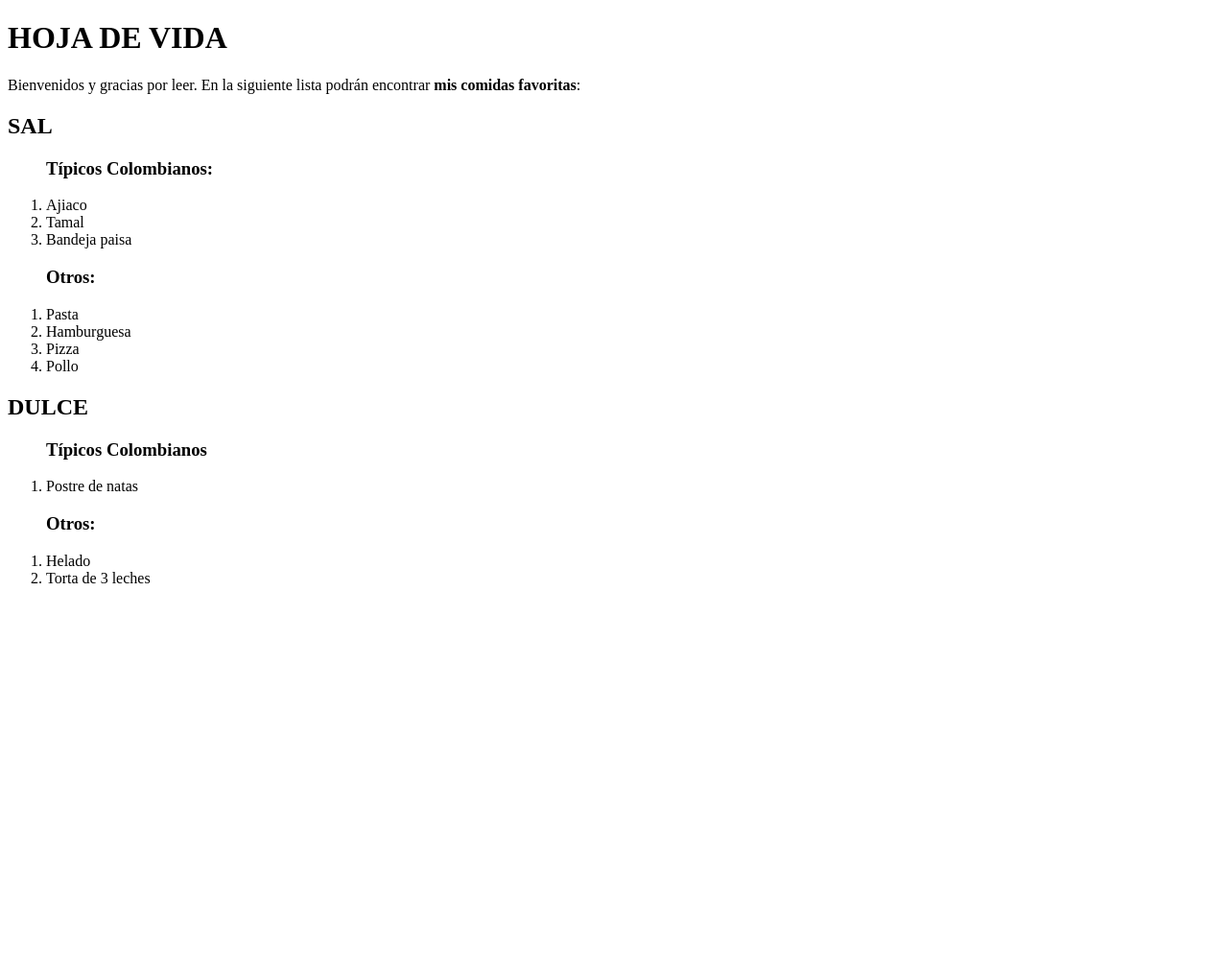
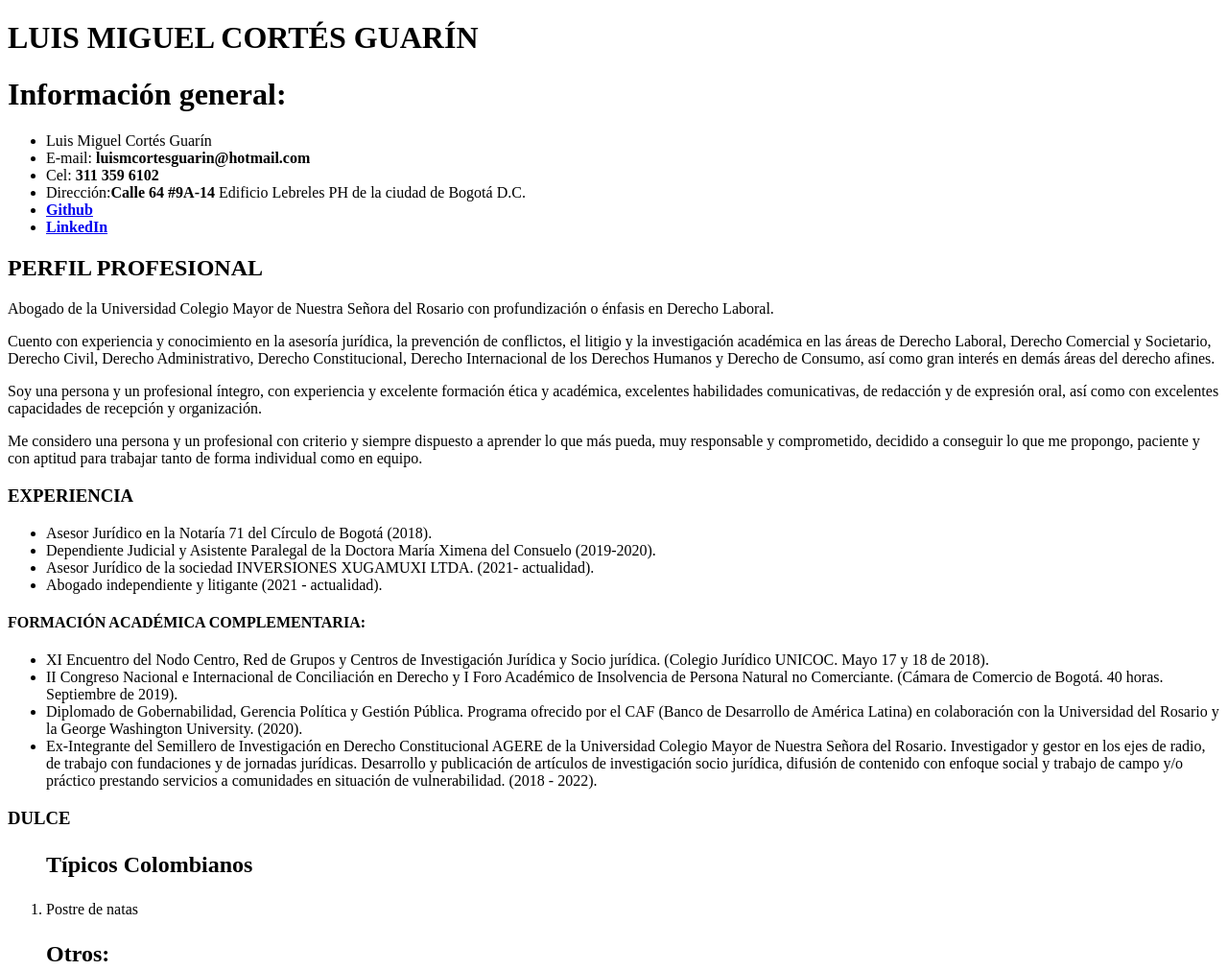
Before and after one commit to LuisMCortesG/Hoja-de-Vida, a plain HTML site: page index.html in a window 1280 px wide. Shown: the top 1011 px of the page at 96% size. Before the commit the page ends 800 px from the top, so only its background shows below. Drawn offline with Linux system fonts and the light colour scheme.

Commit message:
First Update

```diff
--- a/index.html
+++ b/index.html
@@ -2,32 +2,50 @@
 <html>
     <head>
         <meta charset="UTF-8">
-        <title>CV Luis Miguel Cortés Guarín</title>
+        <title>Hoja de Vida de Luis Miguel Cortés Guarín</title>
     </head>
     <body>
-        <h1>HOJA DE VIDA</h1>
-            <p>Bienvenidos y gracias por leer. En la siguiente lista podrán encontrar <strong>mis comidas favoritas</strong>:</p>
-                <h2>SAL</h2>
-                    <h3><ol>Típicos Colombianos:</ol></h3>
-                        <ol>
-                            <li>Ajiaco</li>
-                            <li>Tamal</li>
-                            <li>Bandeja paisa</li>
-                        </ol>
-                    <h3><ol>Otros:</ol></h3>
-                        <ol>
-                            <li>Pasta</li>
-                            <li>Hamburguesa</li>
-                            <li>Pizza</li>
-                            <li>Pollo</li>
-                        </ol>
+        <h1>LUIS MIGUEL CORTÉS GUARÍN</h1>
 
-                <h2>DULCE</h2>
-                    <h3><ol>Típicos Colombianos</ol></h3>
+        <h1>Información general:</h1>
+
+        <ul>
+        <li>Luis Miguel Cortés Guarín</li>
+        <li>E-mail: <strong>luismcortesguarin@hotmail.com</strong></li>
+        <li>Cel: <strong>311 359 6102</strong></li>
+        <li>Dirección:<strong>Calle 64 #9A-14</strong> Edificio Lebreles PH de la ciudad de Bogotá D.C.</li>
+        <li><strong><a href="https://github.com/LuisMCortesG">Github</a></strong></li>
+        <li><strong><a href="https://www.linkedin.com/in/luis-miguel-cortes-guarin/">LinkedIn</a></strong></li>
+        </ul>
+
+            <h2>PERFIL PROFESIONAL</h2>
+            <p>Abogado de la Universidad Colegio Mayor de Nuestra Señora del Rosario con profundización o énfasis en Derecho Laboral.</p>
+            <p>Cuento con experiencia y conocimiento en la asesoría jurídica, la prevención de conflictos, el litigio y la investigación académica en las áreas de Derecho Laboral, Derecho Comercial y Societario, Derecho Civil, Derecho Administrativo, Derecho Constitucional, Derecho Internacional de los Derechos Humanos y Derecho de Consumo, así como gran interés en demás áreas del derecho afines.</p>
+            <p>Soy una persona y un profesional íntegro, con experiencia y excelente formación ética y académica, excelentes habilidades comunicativas, de redacción y de expresión oral, así como con excelentes capacidades de recepción y organización.</p>
+            <p>Me considero una persona y un profesional con criterio y siempre dispuesto a aprender lo que más pueda, muy responsable y comprometido, decidido a conseguir lo que me propongo, paciente y con aptitud para trabajar tanto de forma individual como en equipo.</p>
+
+                <h3>EXPERIENCIA</h3>
+                <ul>
+                <li>Asesor Jurídico en la Notaría 71 del Círculo de Bogotá (2018).</li>
+                <li>Dependiente Judicial y Asistente Paralegal de la Doctora María Ximena del Consuelo (2019-2020).</li>
+                <li>Asesor Jurídico de la sociedad INVERSIONES XUGAMUXI LTDA. (2021- actualidad).</li>
+                <li>Abogado independiente y litigante (2021 - actualidad).</li>
+                </ul>
+
+                    <h4>FORMACIÓN ACADÉMICA COMPLEMENTARIA:</h4>
+                    <ul>
+                    <li>XI Encuentro del Nodo Centro, Red de Grupos y Centros de Investigación Jurídica y Socio jurídica. (Colegio Jurídico UNICOC. Mayo 17 y 18 de 2018).</li>
+                    <li>II Congreso Nacional e Internacional de Conciliación en Derecho y I Foro Académico de Insolvencia de Persona Natural no Comerciante. (Cámara de Comercio de Bogotá. 40 horas. Septiembre de 2019).</li>
+                    <li>Diplomado de Gobernabilidad, Gerencia Política y Gestión Pública. Programa ofrecido por el CAF (Banco de Desarrollo de América Latina) en colaboración con la Universidad del Rosario y la George Washington University. (2020).</li>
+                    <li>Ex-Integrante del Semillero de Investigación en Derecho Constitucional AGERE de la Universidad Colegio Mayor de Nuestra Señora del Rosario. Investigador y gestor en los ejes de radio, de trabajo con fundaciones y de jornadas jurídicas. Desarrollo y publicación de artículos de investigación socio jurídica, difusión de contenido con enfoque social y trabajo de campo y/o práctico prestando servicios a comunidades en situación de vulnerabilidad. (2018 - 2022).</li>
+                    </ul>
+
+                <h3>DULCE</h3>
+                    <h2><ol>Típicos Colombianos</ol></h2>
                         <ol>
                             <li>Postre de natas</li>
                         </ol>
-                    <h3><ol>Otros:</ol></h3>
+                    <h2><ol>Otros:</ol></h2>
                         <ol>
                             <li>Helado</li>
                             <li>Torta de 3 leches</li>
```
